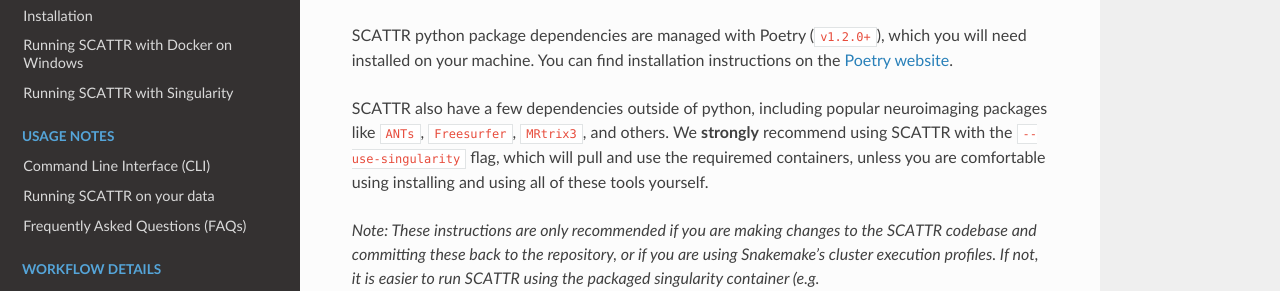
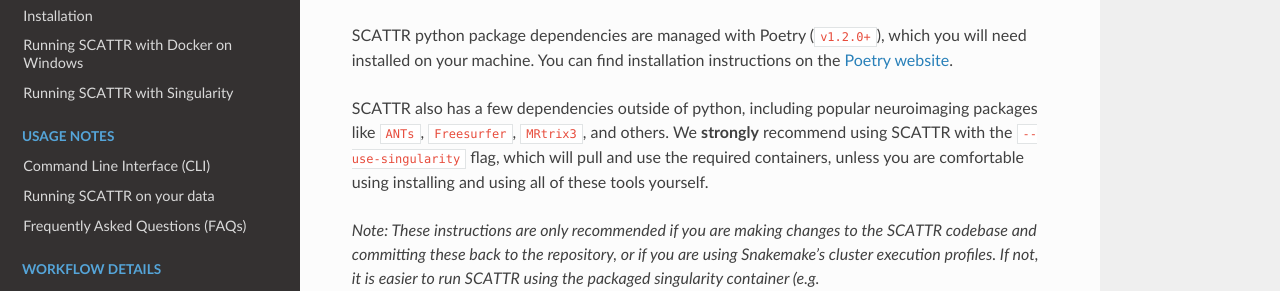
Before and after one commit to khanlab/scattr, a Sphinx documentation site: the page built from docs/contributing/contributing.md, in a window 1280 px wide and 1400 px high. Shown: the part 136-427 px from the top of the window. Built offline with Sphinx 7.4.7 and the Read the Docs theme 2.0.0, drawn with Linux system fonts in a browser that asks for light colours; some of the changed text lies outside the part shown.

Commit message:
fix typos and grammer in contributing.md

```diff
--- a/docs/contributing/contributing.md
+++ b/docs/contributing/contributing.md
@@ -4,10 +4,10 @@
 you will need installed on your machine. You can find installation instructions
 on the [Poetry website](https://python-poetry.org/docs/master/#installation).
 
-SCATTR also have a few dependencies outside of python, including popular
+SCATTR also has a few dependencies outside of python, including popular
 neuroimaging packages like `ANTs`, `Freesurfer`, `MRtrix3`, and others. We
 **strongly** recommend using SCATTR with the `--use-singularity` flag, which
-will pull and use the requiremed containers, unless you are comfortable using
+will pull and use the required containers, unless you are comfortable using
 installing and using all of these tools yourself.
 
 _Note: These instructions are only recommended if you are making changes to the
```
Also changed, not shown: other parts of docs/contributing/contributing.md (+1 -1 lines).
